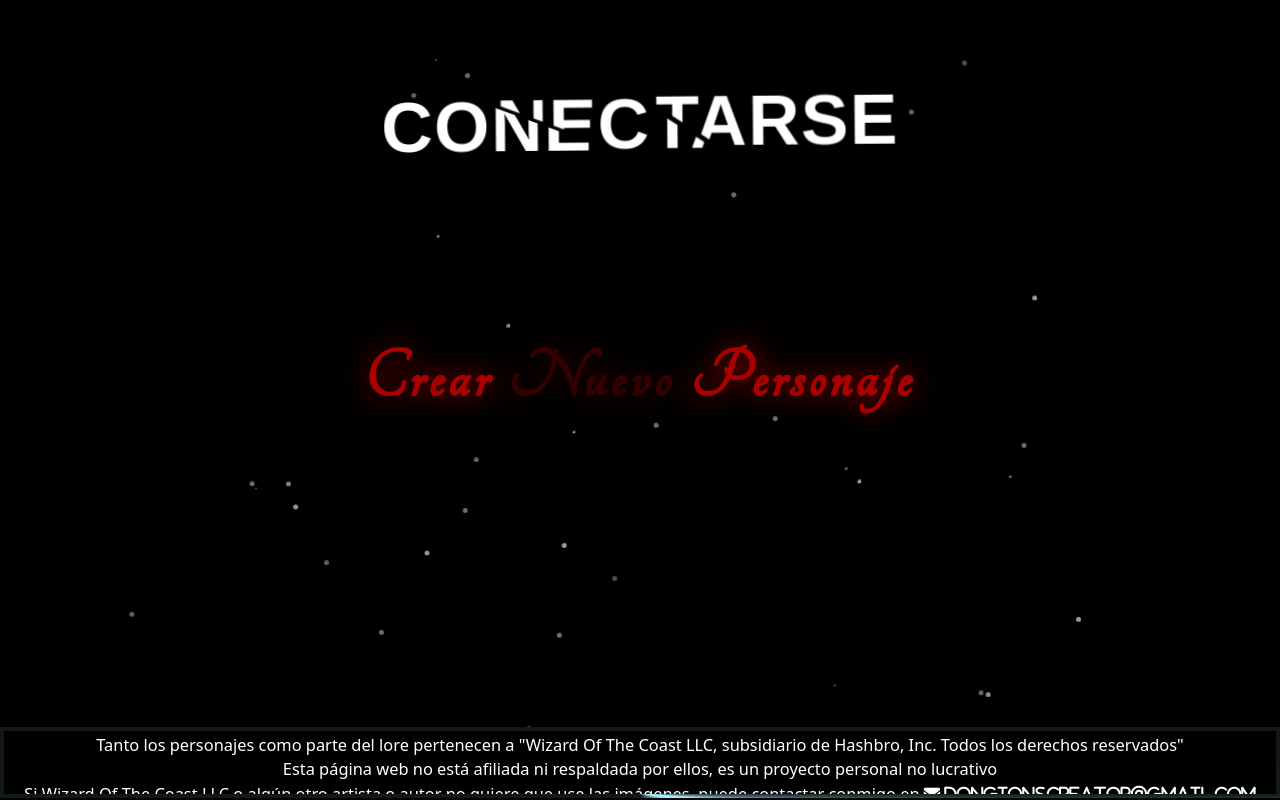
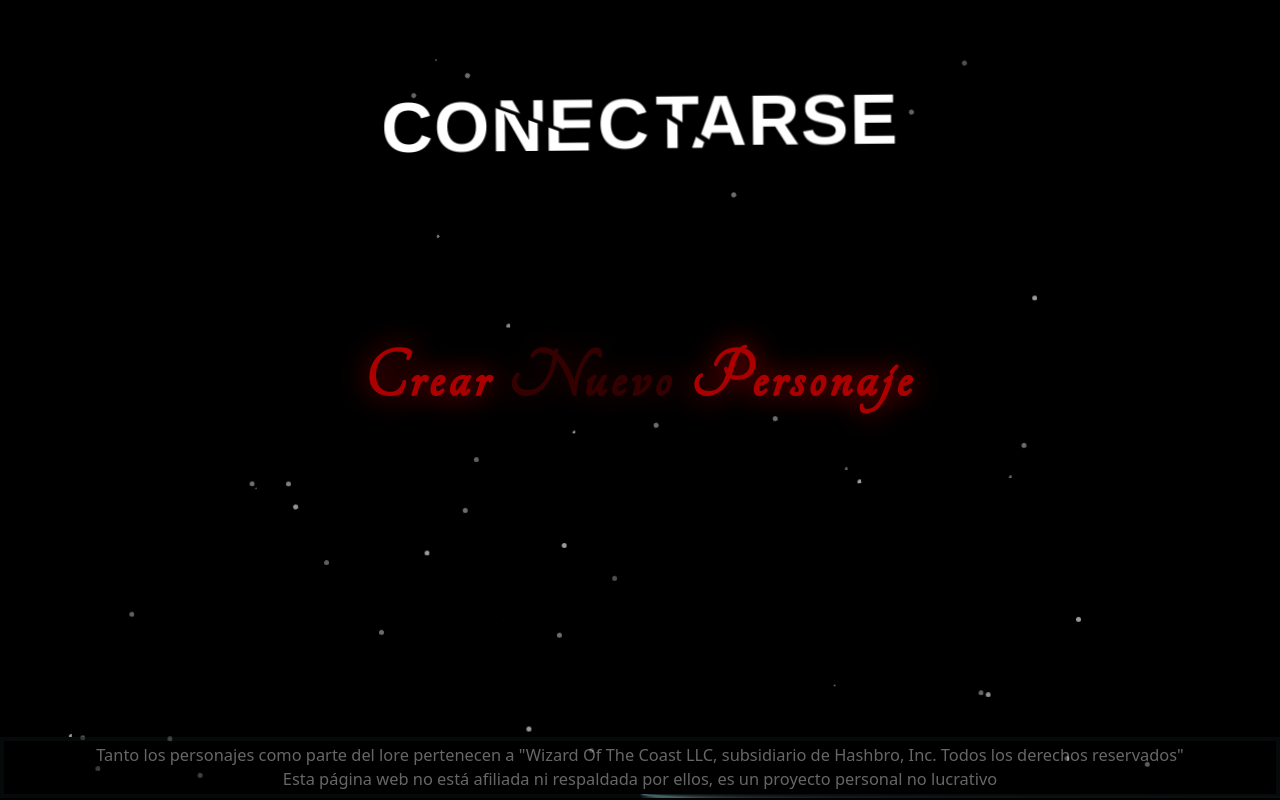
Before and after one commit to georgekutsia/donGions, a React (Create React App) app in the folder web/: page /frontpage in a window 1280 px wide. Shown: the top 800 px of the page. Built offline with nearby package versions, Linux system fonts and the light colour scheme; a web font is replaced by a local one.

Commit message:
cambios cuando quise revertir

```diff
--- a/web/public/css/register.css
+++ b/web/public/css/register.css
@@ -291,6 +291,9 @@ margin-right: 20px;
 }
 
 
+.box-steps-creator-rules:hover {
+  opacity: 1;
+}
 .box-steps-creator-rules {
   padding: 2px;
   overflow-x: auto;
@@ -299,11 +302,11 @@ margin-right: 20px;
   animation: borderRotate var(--d) linear infinite forwards;
   background-color: black;
   width: 100%;
-  height: calc(20px + 4vw);
+  height: calc(10px + 4vw);
   position: fixed;
   bottom: 2px;
   transition: all .4s ease-in-out;
-  opacity: 1;
+  opacity: 0.4;
   font-size: calc(10px + 0.5vw);
 }
 
--- a/web/src/component/guide/parts/toggle-info/Speed.js
+++ b/web/src/component/guide/parts/toggle-info/Speed.js
@@ -7,7 +7,7 @@ function Speed() {
         <center><h3 className='rules-show-shadow'>Velocidad de movimiento</h3></center>
         <article>V.M. es útil para alcanzar a enemigos que huyen o escapar de los que te persiguen.
         Cada punto de velocidad de movimiento aumenta en 1 la cantidad de veces que puedes repetir el mismo tipo de ataque durante el turno
-        (físico, a distancia o de hechizo). El ataque debe ser una acción seguida de tu ataque y es gratuita. </article>
+        (físico, a distancia o de hechizo). El ataque adicional por velocidad debe hacerse inmediatamente después del ataque original y es gratuita. </article>
     </div>
   )
 }
--- a/web/src/data/beleronCreaturesData.json
+++ b/web/src/data/beleronCreaturesData.json
@@ -5,7 +5,7 @@
     "description": "Lorem Ipsum is simply dummy text of the printing and typesetting industry. Lorem Ipsum has been the industry's standard dummy text ever since the 1500s, when an unknown printer took a galley of type and scrambled it to make a type specimen book. It has survived not only five centuries, but also the leap into electronic typesetting, remaining essentially unchanged. It was popularised in the 1960s with the release of Letraset sheets containing Lorem Ipsum passages, and more recently with desktop publishing software like Aldus PageMaker including versions of Lorem Ipsum.",    "enemies": false,    "alies": true,  "weird": false,  "category": "Basketball",    "img": "https://res.cloudinary.com/dfrda73uc/image/upload/v1666057874/donGions%20imgs/shop/personajes%20de%20belenon/Ron_piel_de_oso_eyixr5.jpg"},
   {"name": "Mnum Brazoafortunado",
     "description": "Lorem Ipsum is simply dummy text of the printing and typesetting industry. Lorem Ipsum has been the industry's standard dummy text ever since the 1500s, when an unknown printer took a galley of type and scrambled it to make a type specimen book. It has survived not only five centuries, but also the leap into electronic typesetting, remaining essentially unchanged. It was popularised in the 1960s with the release of Letraset sheets containing Lorem Ipsum passages, and more recently with desktop publishing software like Aldus PageMaker including versions of Lorem Ipsum.",    "enemies": false,    "alies": true,  "weird": true,  "category": "Basketball",    "img": "https://res.cloudinary.com/dfrda73uc/image/upload/v1666057874/donGions%20imgs/shop/personajes%20de%20belenon/Mnum_brazoafortunado_mmzmiq.jpg"},
-  {"name": "Regente Graga, Cazador De Los Bosques",
+  {"name": "Regente Glarga, Cazador De Los Bosques",
     "description": "Lorem Ipsum is simply dummy text of the printing and typesetting industry. Lorem Ipsum has been the industry's standard dummy text ever since the 1500s, when an unknown printer took a galley of type and scrambled it to make a type specimen book. It has survived not only five centuries, but also the leap into electronic typesetting, remaining essentially unchanged. It was popularised in the 1960s with the release of Letraset sheets containing Lorem Ipsum passages, and more recently with desktop publishing software like Aldus PageMaker including versions of Lorem Ipsum.",    "enemies": true,    "alies": false,  "weird": false,  "category": "Basketball",    "img": "https://res.cloudinary.com/dfrda73uc/image/upload/v1666057874/donGions%20imgs/shop/personajes%20de%20belenon/Regente_Glarga_cazador_de_los_bosques_wmsaji.jpg"},
   {"name": "Ludovic, El Loco De Alberignos",
     "description": "Lorem Ipsum is simply dummy text of the printing and typesetting industry. Lorem Ipsum has been the industry's standard dummy text ever since the 1500s, when an unknown printer took a galley of type and scrambled it to make a type specimen book. It has survived not only five centuries, but also the leap into electronic typesetting, remaining essentially unchanged. It was popularised in the 1960s with the release of Letraset sheets containing Lorem Ipsum passages, and more recently with desktop publishing software like Aldus PageMaker including versions of Lorem Ipsum.",    "enemies": true,    "alies": false,  "weird": false,  "category": "Basketball",    "img": "https://res.cloudinary.com/dfrda73uc/image/upload/v1666057874/donGions%20imgs/shop/personajes%20de%20belenon/Ludovic_el_loco_de_Alberignos_hdqtfd.jpg"},
--- a/web/src/screens/rules/RuleScreen.js
+++ b/web/src/screens/rules/RuleScreen.js
@@ -115,7 +115,6 @@ const handleExplo= () => {
           <div>Tienes una barra de navegación a la izquierda con la que encontrar cosas más concretas. Información es poder! Y poder es dinero!</div>
         </div>
         </FadeInOut>
-
         }
           <div className='nav-show-stats-rules'>
             <div>
```
Also changed, not shown: 1 other file (tests, documents, lock files or other folders).
